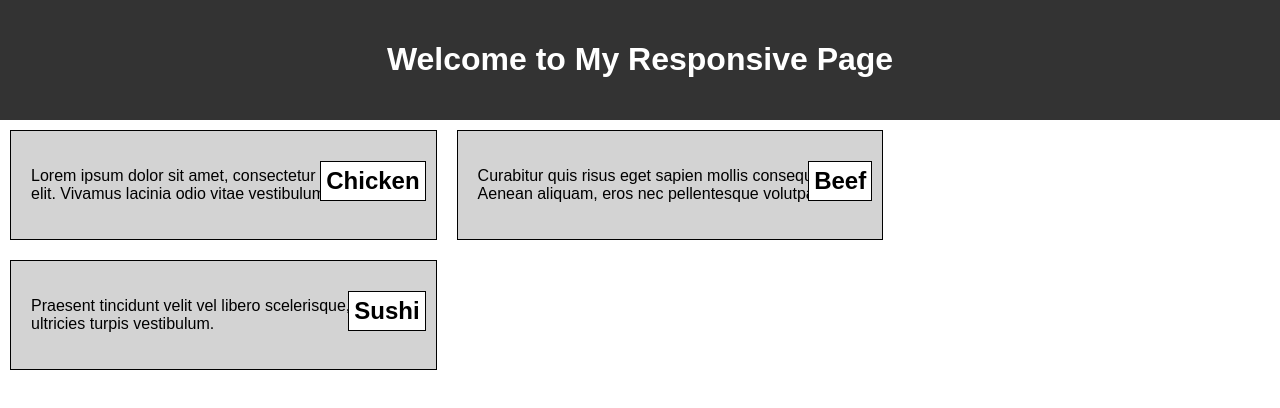
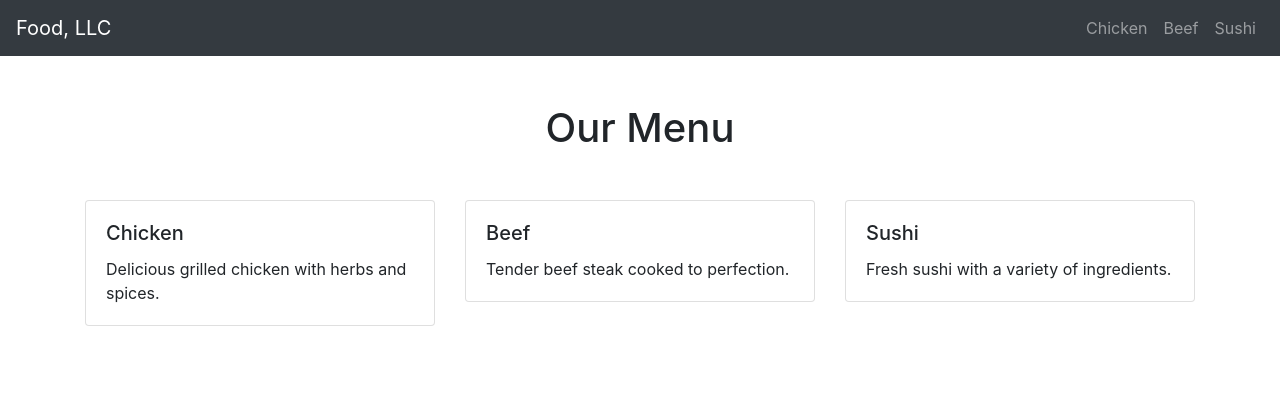
Before and after one commit to NikitaKoreshkov/MyProject, a plain HTML site: page index.html in a window 1280 px wide. Drawn offline with nearby package versions, Linux system fonts and the light colour scheme.

Commit message:
Finalized layout for food menu

```diff
--- /dev/null
+++ b/Project1/Static/Styles/style.css
@@ -0,0 +1,23 @@
+/* General styling */
+body {
+    background-color: #f8f9fa;
+}
+
+h1 {
+    color: #333;
+    font-size: 3rem;
+}
+
+.card {
+    box-shadow: 0 4px 8px rgba(0, 0, 0, 0.1);
+}
+
+.card-title {
+    font-size: 1.5rem;
+    color: #007bff;
+}
+
+.card-text {
+    font-size: 1rem;
+    color: #555;
+}
--- a/index.html
+++ b/index.html
@@ -3,28 +3,71 @@
 <head>
     <meta charset="UTF-8">
     <meta name="viewport" content="width=device-width, initial-scale=1.0">
-    <title>My Responsive Page</title>
-    <!-- Подключаем файл стилей -->
-    <link rel="stylesheet" href="Static/Styles/style.css">
+    <title>Our Menu</title>
+    <link href="https://stackpath.bootstrapcdn.com/bootstrap/4.3.1/css/bootstrap.min.css" rel="stylesheet">
+    <link rel="stylesheet" href="css/styles.css">
 </head>
 <body>
-    <header>
-        <h1>Welcome to My Responsive Page</h1>
+
+    <!-- Navigation Bar -->
+    <nav class="navbar navbar-expand-lg navbar-dark bg-dark">
+        <a class="navbar-brand" href="#">Food, LLC</a>
+        <button class="navbar-toggler" type="button" data-toggle="collapse" data-target="#navbarNav" aria-controls="navbarNav" aria-expanded="false" aria-label="Toggle navigation">
+            <span class="navbar-toggler-icon"></span>
+        </button>
+        <div class="collapse navbar-collapse" id="navbarNav">
+            <ul class="navbar-nav ml-auto">
+                <li class="nav-item">
+                    <a class="nav-link" href="#">Chicken</a>
+                </li>
+                <li class="nav-item">
+                    <a class="nav-link" href="#">Beef</a>
+                </li>
+                <li class="nav-item">
+                    <a class="nav-link" href="#">Sushi</a>
+                </li>
+            </ul>
+        </div>
+    </nav>
+
+    <!-- Header Section -->
+    <header class="text-center my-5">
+        <h1>Our Menu</h1>
     </header>
 
-    <section class="section" id="chicken">
-        <h2>Chicken</h2>
-        <p>Lorem ipsum dolor sit amet, consectetur adipiscing elit. Vivamus lacinia odio vitae vestibulum vestibulum.</p>
+    <!-- Content Section -->
+    <section class="container">
+        <div class="row">
+            <div class="col-md-4 col-sm-12">
+                <div class="card mb-4">
+                    <div class="card-body">
+                        <h5 class="card-title">Chicken</h5>
+                        <p class="card-text">Delicious grilled chicken with herbs and spices.</p>
+                    </div>
+                </div>
+            </div>
+            <div class="col-md-4 col-sm-12">
+                <div class="card mb-4">
+                    <div class="card-body">
+                        <h5 class="card-title">Beef</h5>
+                        <p class="card-text">Tender beef steak cooked to perfection.</p>
+                    </div>
+                </div>
+            </div>
+            <div class="col-md-4 col-sm-12">
+                <div class="card mb-4">
+                    <div class="card-body">
+                        <h5 class="card-title">Sushi</h5>
+                        <p class="card-text">Fresh sushi with a variety of ingredients.</p>
+                    </div>
+                </div>
+            </div>
+        </div>
     </section>
 
-    <section class="section" id="beef">
-        <h2>Beef</h2>
-        <p>Curabitur quis risus eget sapien mollis consequat. Aenean aliquam, eros nec pellentesque volutpat.</p>
-    </section>
+    <script src="https://code.jquery.com/jquery-3.3.1.slim.min.js"></script>
+    <script src="https://cdnjs.cloudflare.com/ajax/libs/popper.js/1.14.7/umd/popper.min.js"></script>
+    <script src="https://stackpath.bootstrapcdn.com/bootstrap/4.3.1/js/bootstrap.min.js"></script>
 
-    <section class="section" id="sushi">
-        <h2>Sushi</h2>
-        <p>Praesent tincidunt velit vel libero scelerisque, non ultricies turpis vestibulum.</p>
-    </section>
 </body>
 </html>
```
